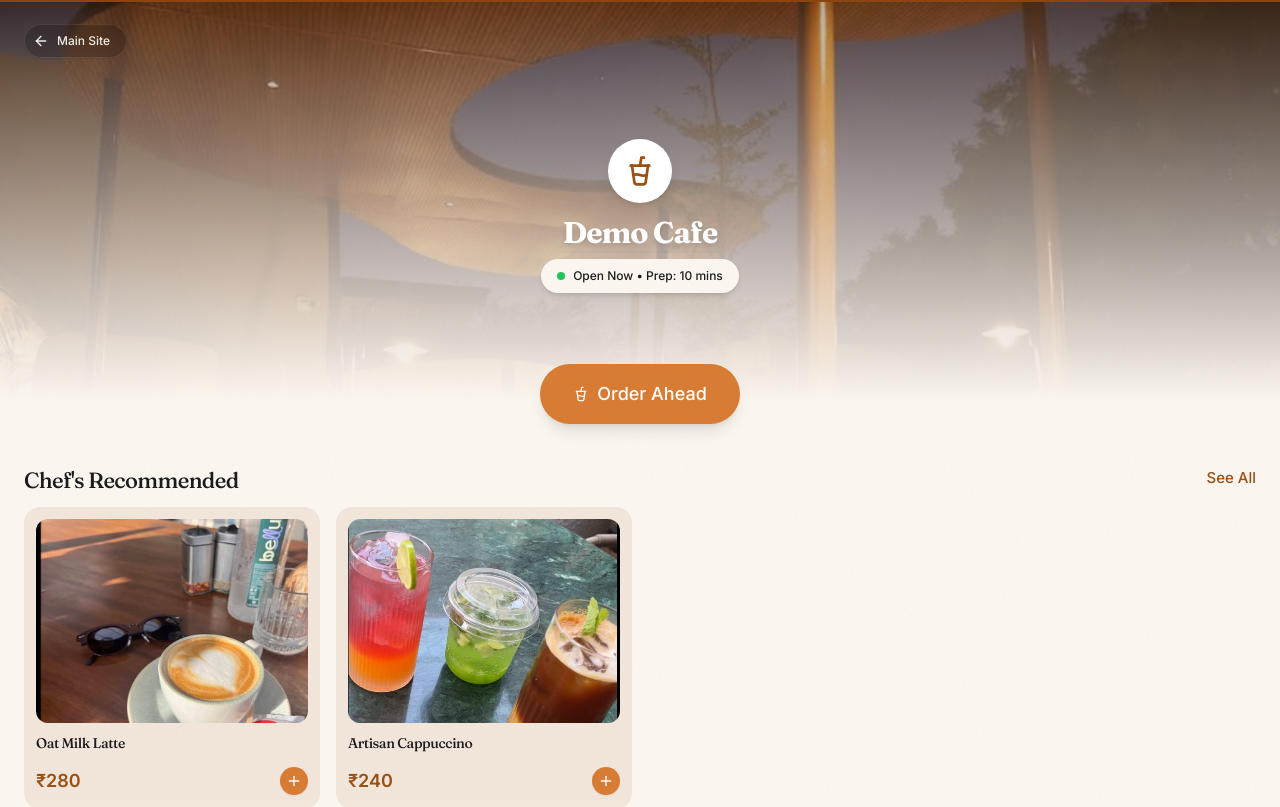
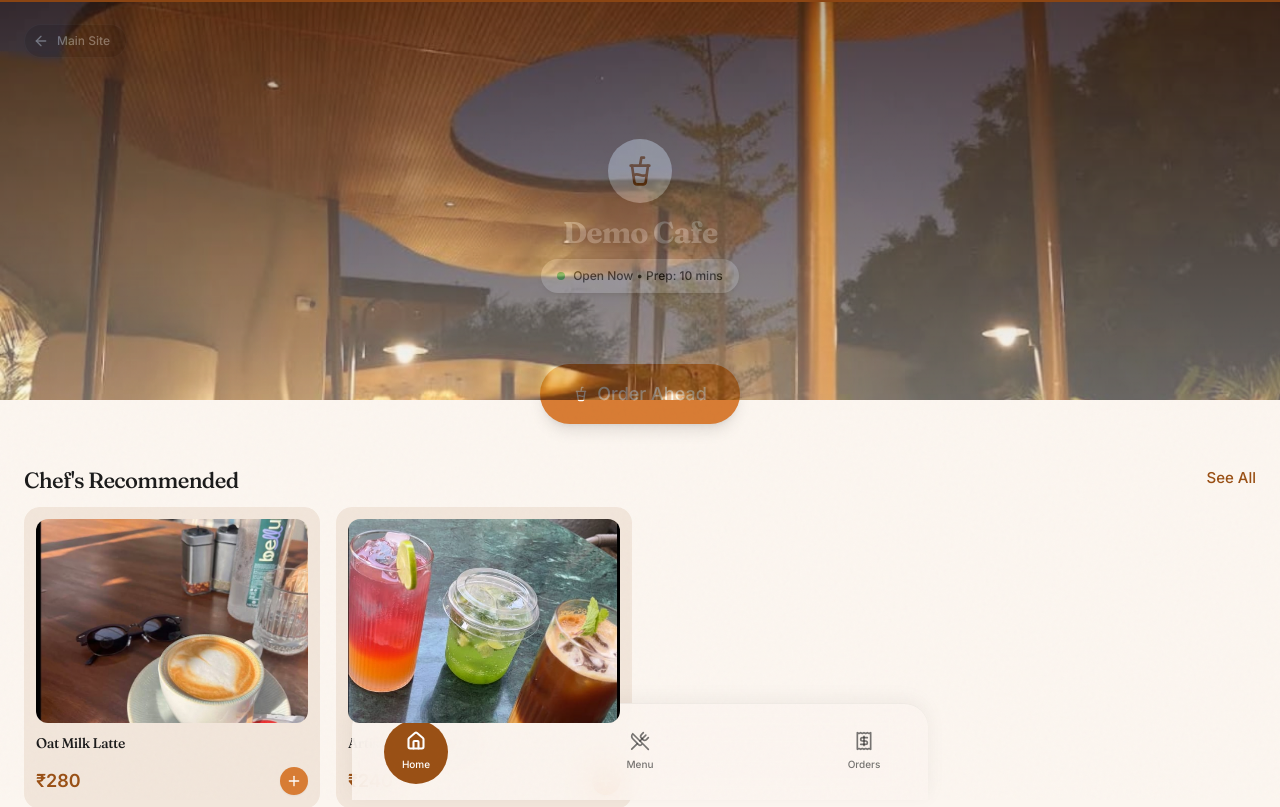
Before and after one commit to KenilPatel-30/DemoWebsite, a Next.js app: page /order in a window 1280 px wide. Shown: the top 807 px of the page. Built offline with nearby package versions, Linux system fonts and the light colour scheme.

Commit message:
Ready for deployment: Complete Demo Website

```diff
--- a/app/globals.css
+++ b/app/globals.css
@@ -59,9 +59,21 @@
   html, body {
     height: auto; /* Allow content to dictate height */
   }
+
+  /* Protect images and maps from being inverted by the custom cursor */
+  img, iframe, .parallax-image, [data-cursor='View'] {
+    position: relative;
+    z-index: 50;
+  }
 }
 
 @layer components {
+  /* Protect images and maps from being inverted by the custom cursor */
+  img, iframe, .parallax-image, [data-cursor='View'] {
+    position: relative;
+    z-index: 50;
+  }
+
   .container-x {
     @apply mx-auto w-full max-w-[1500px] px-6 md:px-10 lg:px-16;
   }
--- a/app/order/page.tsx
+++ b/app/order/page.tsx
@@ -8,7 +8,6 @@
 import OrderConfirmation from "@/components/order/OrderConfirmation";
 import BookTable from "@/components/order/BookTable";
 import BookingConfirmation from "@/components/order/BookingConfirmation";
-import OrderHistory from "@/components/order/OrderHistory";
 import ItemDetailsModal from "@/components/order/ItemDetailsModal";
 import FloatingCartButton from "@/components/order/FloatingCartButton";
 import { AnimatePresence } from "framer-motion";
@@ -23,7 +22,6 @@
       {currentView === "cart" && <Cart />}
       {currentView === "checkout" && <Checkout />}
       {currentView === "orderConfirmed" && <OrderConfirmation />}
-      {currentView === "orders" && <OrderHistory />}
       {currentView === "bookTable" && <BookTable />}
       {currentView === "bookingConfirmed" && <BookingConfirmation />}
 
--- a/app/reserve/page.tsx
+++ b/app/reserve/page.tsx
@@ -35,7 +35,7 @@
         </motion.div>
 
         <h1 className="text-[28px] font-bold text-ink mb-2">Table Reserved!</h1>
-        <p className="text-[15px] text-ink/60 mb-10 text-center">We&apos;re looking forward to hosting you.</p>
+        <p className="text-[15px] text-ink/60 mb-10 text-center">We're looking forward to hosting you.</p>
 
         <div className="w-full max-w-lg bg-[#f2e6db] rounded-2xl p-8 mb-8">
           <div className="flex justify-between items-center border-b border-ink/10 pb-6 mb-6">
@@ -71,10 +71,10 @@
         </div>
 
         <div className="w-full max-w-lg flex flex-col sm:flex-row gap-4 mb-10">
-          <button onClick={() => alert("Calendar invite generated!")} className="flex-1 bg-[#9A5015] hover:bg-[#804210] transition-colors text-white py-4 rounded-full font-medium text-[15px] shadow-lg flex items-center justify-center gap-2">
+          <button className="flex-1 bg-[#9A5015] hover:bg-[#804210] transition-colors text-white py-4 rounded-full font-medium text-[15px] shadow-lg flex items-center justify-center gap-2">
             <CalendarDays className="w-4 h-4" /> Add to Calendar
           </button>
-          <button onClick={() => window.open("https://maps.google.com/?q=cafe", "_blank")} className="flex-1 bg-transparent border border-ink hover:bg-ink hover:text-white transition-colors text-ink py-4 rounded-full font-medium text-[15px] flex items-center justify-center gap-2">
+          <button className="flex-1 bg-transparent border border-ink hover:bg-ink hover:text-white transition-colors text-ink py-4 rounded-full font-medium text-[15px] flex items-center justify-center gap-2">
             <Navigation className="w-4 h-4" /> Directions
           </button>
         </div>
--- a/components/order/BookingConfirmation.tsx
+++ b/components/order/BookingConfirmation.tsx
@@ -21,7 +21,7 @@
       </motion.div>
 
       <h1 className="text-[28px] font-bold text-ink mb-2">Table Reserved!</h1>
-      <p className="text-[15px] text-ink/60 mb-10 text-center">We&apos;re looking forward to hosting you.</p>
+      <p className="text-[15px] text-ink/60 mb-10 text-center">We're looking forward to hosting you.</p>
 
       {/* Confirmation Card */}
       <div className="w-full bg-[#f2e6db] rounded-2xl p-6 mb-8">
--- a/components/order/BottomNav.tsx
+++ b/components/order/BottomNav.tsx
@@ -16,8 +16,8 @@
   ] as const;
 
   return (
-    <div className="fixed bottom-0 left-1/2 -translate-x-1/2 w-full max-w-md z-40 pb-safe md:hidden">
-      <div className="flex items-center justify-around rounded-t-3xl bg-[#FCF6F0]/95 backdrop-blur-lg px-6 py-4 shadow-[0_-8px_30px_rgba(0,0,0,0.08)] border-t border-ink/5">
+    <div className="fixed bottom-0 left-0 right-0 z-40 pb-safe">
+      <div className="mx-auto flex max-w-xl items-center justify-around md:justify-between rounded-t-3xl bg-[#FCF6F0]/90 backdrop-blur-lg px-8 py-4 shadow-[0_-4px_20px_rgba(0,0,0,0.05)] border-t border-ink/5">
         {navItems.map((item) => {
           const Icon = item.icon;
           const isActive = currentView === item.id || (currentView === "menu" && item.id === "menu"); // Simplified active state
@@ -25,7 +25,9 @@
             <button
               key={item.id}
               onClick={() => {
-                setCurrentView(item.id as any);
+                if (item.id === "home" || item.id === "menu") {
+                  setCurrentView(item.id as any);
+                }
               }}
               className={cn(
                 "flex flex-col items-center justify-center gap-1 w-16 h-16 rounded-full transition-colors",
--- a/components/order/ItemDetailsModal.tsx
+++ b/components/order/ItemDetailsModal.tsx
@@ -23,14 +23,14 @@
     };
   }, [activeItem]);
 
+  if (!activeItem) return null;
+
   // Local state for selections
-  const [size, setSize] = useState(activeItem?.sizes?.[0]?.label || "");
-  const [milk, setMilk] = useState(activeItem?.milkTypes?.[0] || "");
-  const [sugar, setSugar] = useState(activeItem?.sugarLevels?.[0] || "");
+  const [size, setSize] = useState(activeItem.sizes?.[0]?.label || "");
+  const [milk, setMilk] = useState(activeItem.milkTypes?.[0] || "");
+  const [sugar, setSugar] = useState(activeItem.sugarLevels?.[0] || "");
   const [selectedAddons, setSelectedAddons] = useState<string[]>([]);
   const [quantity, setQuantity] = useState(1);
-
-  if (!activeItem) return null;
 
   // Calculate dynamic price
   let currentPrice = activeItem.price;
--- a/components/order/OrderConfirmation.tsx
+++ b/components/order/OrderConfirmation.tsx
@@ -86,7 +86,7 @@
         </div>
       </div>
 
-      <button onClick={() => alert("Share link copied to clipboard!")} className="w-full bg-transparent border border-ink hover:bg-ink hover:text-white transition-colors text-ink py-4 rounded-full font-medium text-[15px] flex items-center justify-center gap-2 mb-4">
+      <button className="w-full bg-transparent border border-ink hover:bg-ink hover:text-white transition-colors text-ink py-4 rounded-full font-medium text-[15px] flex items-center justify-center gap-2 mb-4">
         <Upload className="w-4 h-4" /> Share with Friends
       </button>
 
--- a/components/sections/MenuStory.tsx
+++ b/components/sections/MenuStory.tsx
@@ -35,7 +35,7 @@
         </div>
         <Reveal delay={0.15}>
           <p className="max-w-xs prose-body md:pb-3">
-            Explore our artisanal coffee, wood-fired mains, and crafted desserts. Or if you&apos;re ready, order straight to your table.
+            Explore our artisanal coffee, wood-fired mains, and crafted desserts. Or if you're ready, order straight to your table.
           </p>
         </Reveal>
       </div>
@@ -70,8 +70,8 @@
 
       {/* Action Buttons */}
       <div className="container-x flex flex-col sm:flex-row items-center justify-center gap-6 mt-16">
-        <Button href="/order" variant="outline" className="w-full sm:w-auto" cursor="Menu">
-          View Full Menu
+        <Button href="/menu.pdf" variant="outline" className="w-full sm:w-auto" cursor="Menu">
+          View Menu
         </Button>
         <Button href="/order" variant="solid" className="w-full sm:w-auto" cursor="Taste">
           Order Now
--- a/context/OrderContext.tsx
+++ b/context/OrderContext.tsx
@@ -26,8 +26,8 @@
   cartTotal: number;
   cartCount: number;
   // Navigation State
-  currentView: "home" | "menu" | "cart" | "checkout" | "orderConfirmed" | "orders" | "bookTable" | "bookingConfirmed";
-  setCurrentView: (view: "home" | "menu" | "cart" | "checkout" | "orderConfirmed" | "orders" | "bookTable" | "bookingConfirmed") => void;
+  currentView: "home" | "menu" | "cart" | "checkout" | "orderConfirmed" | "bookTable" | "bookingConfirmed";
+  setCurrentView: (view: "home" | "menu" | "cart" | "checkout" | "orderConfirmed" | "bookTable" | "bookingConfirmed") => void;
   activeItem: OrderItem | null;
   setActiveItem: (item: OrderItem | null) => void;
   // Booking State
```
Also changed, not shown: components/order/OrderHome.tsx (+6 -7 lines).
